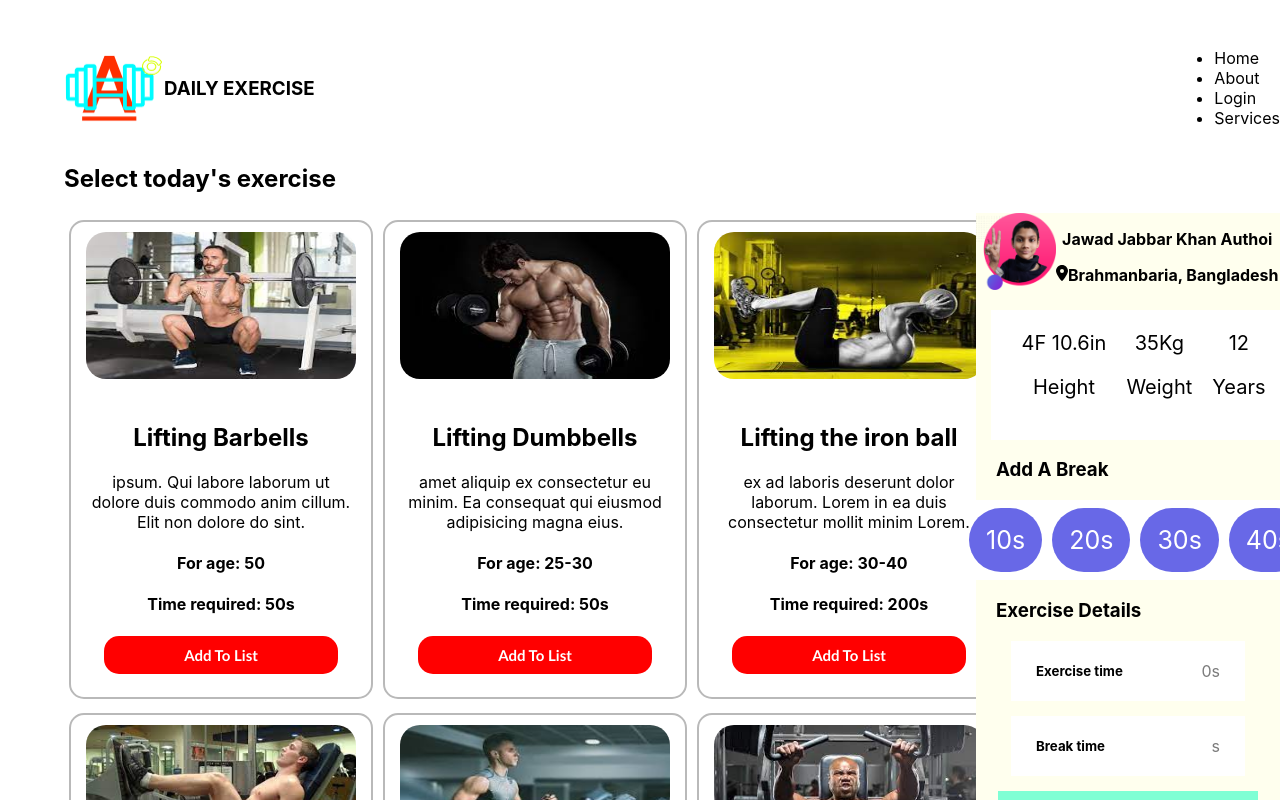
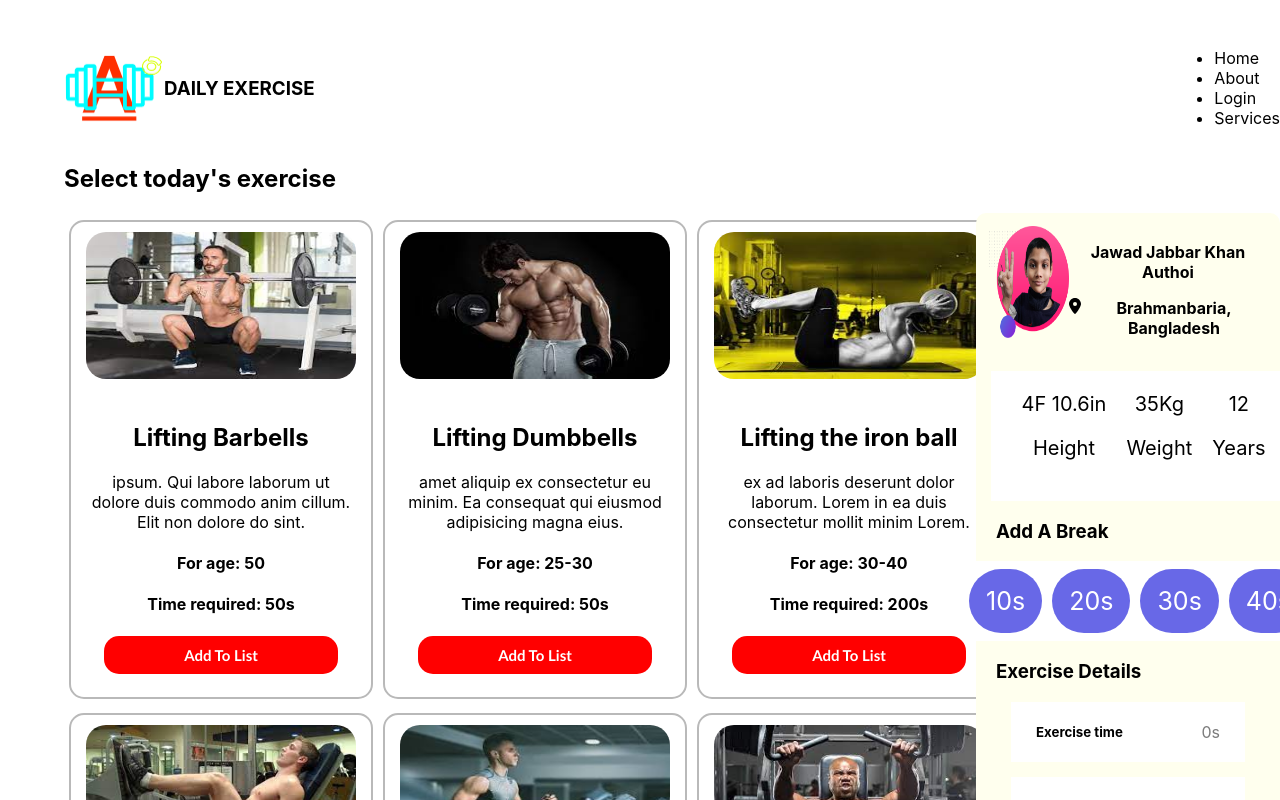
Before and after one commit to Authoi234/ultra-active-club-assignment, a React (Create React App) app: page / in a window 1280 px wide. Shown: the top 800 px of the page. Built offline with nearby package versions, Linux system fonts and the light colour scheme.

Commit message:
my image is paddinged

```diff
--- a/src/Components/CardContainer/CardContainer.css
+++ b/src/Components/CardContainer/CardContainer.css
@@ -16,6 +16,7 @@
     text-align: center;
     position: sticky;
     top: 0;
+    border-radius: 10px;
 }
 .myImg{
     width: 80px;
@@ -114,3 +115,6 @@
     font-size: 17px;
     transform: scale(1.2);
 }
+.padding{
+    padding: 13px 13px;
+}
--- a/src/Components/CardContainer/CardContainer.js
+++ b/src/Components/CardContainer/CardContainer.js
@@ -34,7 +34,7 @@ const CardContainer = () => {
         <div className='bg-top'>
             <h2>Select today's exercise</h2>
             <div className='card-container'>
-                <div className="">
+                <div>
                     <div className='cards'>
                         {
                             exercises.map(exercise => <Card exercise={exercise} key={exercise.id} handler={handler}></Card>)
@@ -42,7 +42,7 @@ const CardContainer = () => {
                     </div>
                 </div>
                 <div className='calculate'>
-                    <div className='d-flex'>
+                    <div className='d-flex padding'>
                         <img className='myImg' src={myImg} alt="" />
                         <div>
                             <p><strong>Jawad Jabbar Khan Authoi</strong></p>
```
